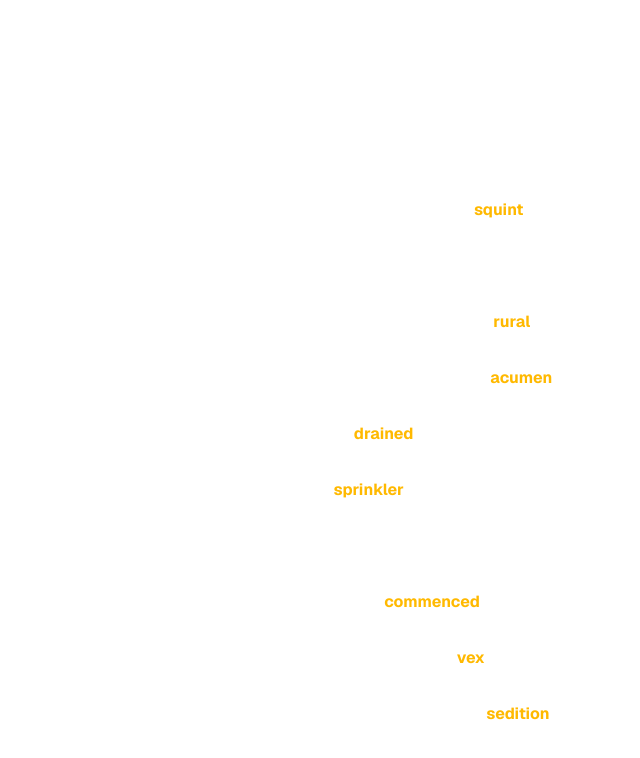
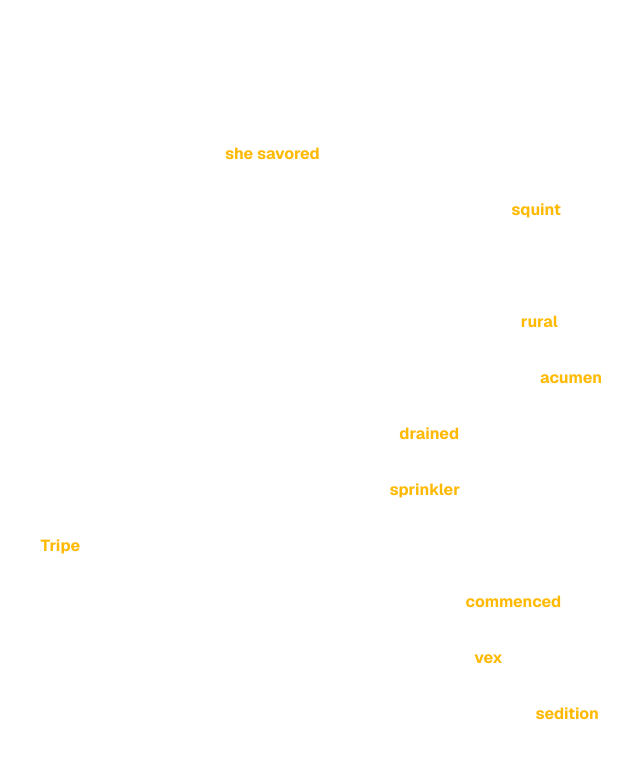
Before and after one commit to tominek/duocards-interview, a Next.js app: page / in a window 1280 px wide. Shown: the top 758 px of the page, without its empty margins (638-1278 px from the left). Built offline with nearby package versions, Linux system fonts and the light colour scheme.

Commit message:
Updated decorating logic

```diff
--- a/src/app/page.tsx
+++ b/src/app/page.tsx
@@ -12,57 +12,46 @@ function escapeRegExp(str: string) {
 }
 
 function buildMatchRegex(front: string) {
-  // allow decoration when hint contains a word that starts with front,
-  // e.g. front: "bad" matches "bad", "badly", "badness"
-  // match at word boundaries; preserve internal spaces in multi-word fronts
-  // e.g. "contingency plan" should match "contingency plan" and "contingency plans"
+  const normalized = normalizeWord(front)
+  const parts = normalized.split(/\s+/).filter(Boolean).map(escapeRegExp)
+  if (parts.length === 0) return null
 
-  // const parts = normalizeFront(front).split(/\s+/).filter(Boolean).map(escapeRegExp);
-  // if (parts.length === 0) return null;
-  //
-  // // Build a pattern that matches:
-  // // - the exact multi-word phrase
-  // // - optional word suffix on the last token (e.g., "plan" -> "plans", "planned" won't match as a single word suffix if space follows)
-  // // For single-word fronts: allow suffix on that single word.
-  // const last = parts[parts.length - 1];
-  // const head = parts.slice(0, -1).join('\\s+');
-  // const suffix = '[a-z]*'; // simple suffix allowance (ASCII letters)
-  //
-  // let pattern: string;
-  // if (parts.length === 1) {
-  //   pattern = `\\b${last}${suffix}\\b`;
-  // } else {
-  //   // Require earlier words with word boundaries, allow normal whitespace between them.
-  //   // Allow suffix only on the last word.
-  //   pattern = `\\b${head}\\s+${last}${suffix}\\b`;
-  // }
-  const pattern = `\\b${escapeRegExp(normalizeWord(front))}[a-z]*\\b`
-  console.log('Pattern:', pattern)
+  const suffix = '[a-z]*'
+  let pattern: string
 
+  if (parts.length === 1) {
+    pattern = `\\b${parts[0]}${suffix}\\b`
+  } else {
+    const head = parts.slice(0, -1).join('\\s+')
+    const last = parts[parts.length - 1]
+    pattern = `\\b${head}\\s+${last}${suffix}\\b`
+  }
+  // console.log('Pattern:', pattern)
 
-  // Case-insensitive
   return new RegExp(pattern, 'i');
 }
 
 function decorateHint ({ front, hint }: Card) {
-  // Find the front within the hint and replace with the front within <b> element
-  const normalizedFront = normalizeWord(front)
-  const regex = buildMatchRegex(normalizedFront)
+  const regex = buildMatchRegex(front)
   if (!regex) return hint;
 
   const match = regex.exec(hint)
+  if (!match) return hint
 
-  const startIndex = match?.index
-  if (!startIndex) return hint;
-
-  const matchedWords = match
-  console.log(matchedWords)
-  const endIndex = startIndex + matchedWords.length
+  const startIndex = match.index // can be 0
+  const matchedText = match[0]
+  const endIndex = startIndex + matchedText.length
 
   const before = hint.substring(0, startIndex)
   const after = hint.substring(endIndex)
 
-  return (<span>{before} <b className="text-amber-400">{matchedWords}</b>{after}</span>)
+  return (
+    <span>
+      {before}
+      <b className="text-amber-400">{matchedText}</b>
+      {after}
+    </span>
+  )
 }
 
 export default function Home () {
@@ -71,7 +60,7 @@ export default function Home () {
       className="font-sans w-full flex items-center justify-items-center min-h-screen p-2 pb-20 gap-16 sm:p-2">
       <main className="flex flex-col gap-[32px] row-start-2 items-center sm:items-start w-full">
         <h1 className="text-white text-3xl text-center w-full">Hints</h1>
-        {/*List of hints*/}
+
         <div className="flex flex-col gap-[32px] items-center p-8 w-full">
           {cards.map((card: Card) => (
             <div key={card.id} className="text-white flex items-center w-full justify-between">
```
